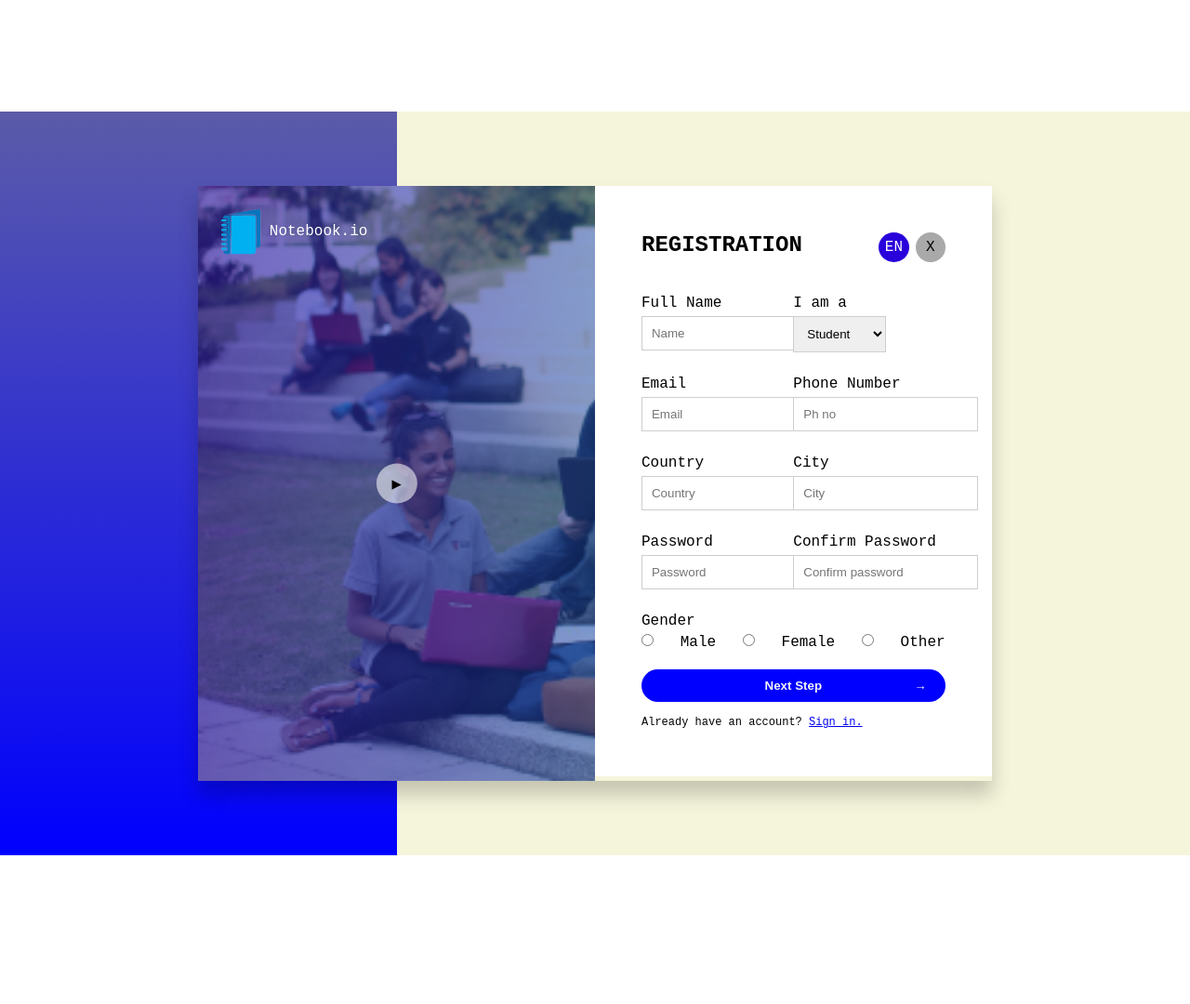
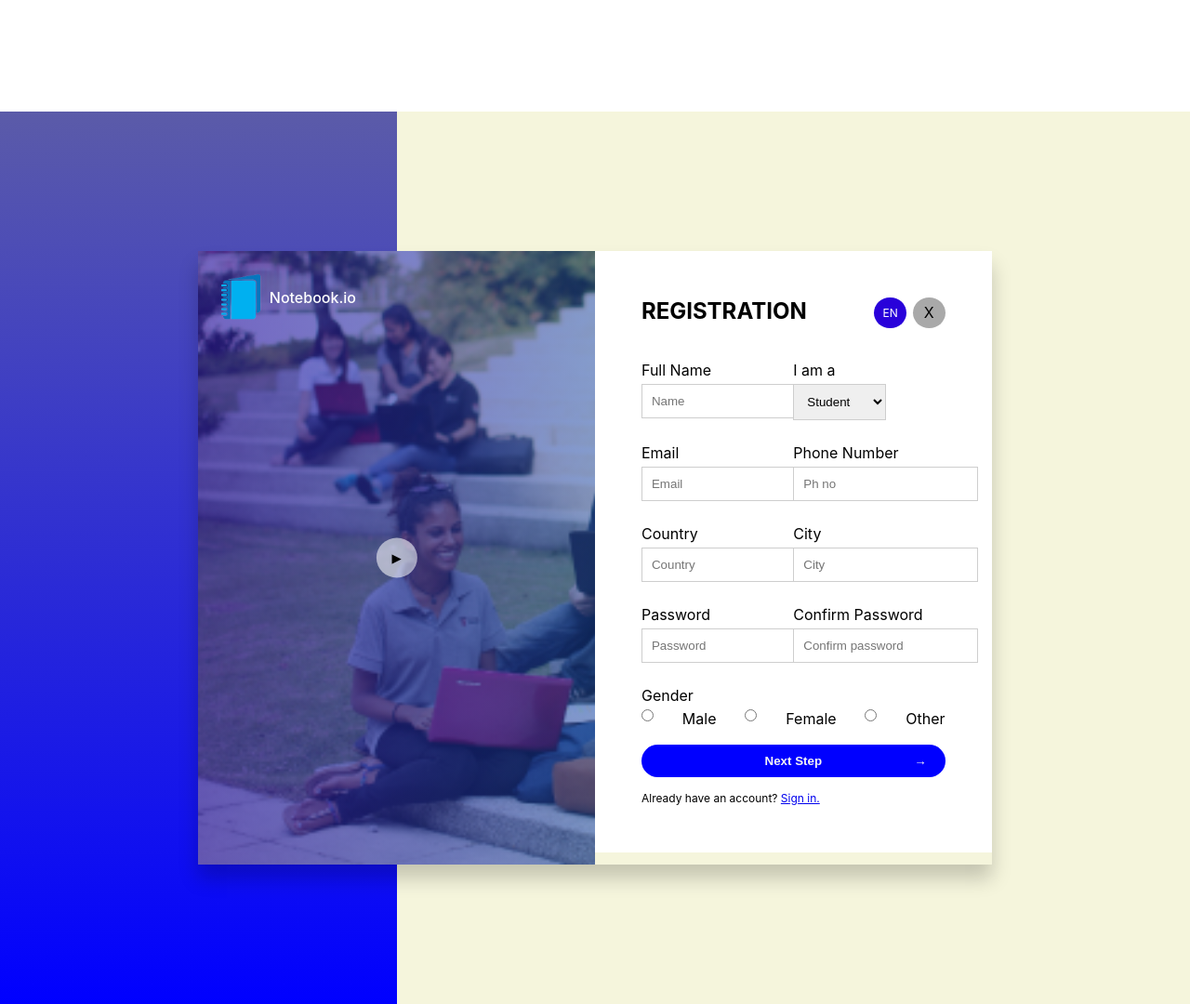
Before and after one commit to Sandip-Z/notebook.io_landing_page, a website: page index.html in a window 1280 px wide. Shown: the part 1480-2560 px from the top of the page at 93% size. Before the commit the page ends 2400 px from the top, so only its background shows below. Drawn offline with Linux system fonts and the light colour scheme.

Commit message:
[fix] make register screen 120vh [fix] already have an account font size 12px

```diff
--- a/sass/base/_base.scss
+++ b/sass/base/_base.scss
@@ -8,5 +8,7 @@ body {
   font-size: 16px;
   color: $color-grey;
   /* background-color: red; */
-  font-family: "Courier New", Courier, monospace;
+  // font-family: "Courier New", Courier, monospace;
+  font-family: -apple-system, BlinkMacSystemFont, "Segoe UI", Roboto, Oxygen,
+    Ubuntu, Cantarell, "Open Sans", "Helvetica Neue", sans-serif;
 }
--- a/sass/layout/_register.scss
+++ b/sass/layout/_register.scss
@@ -7,11 +7,11 @@
   &__sidepanel {
     background-image: linear-gradient(to top, blue, rgba(16, 16, 129, 0.685));
     display: block;
-    height: 100vh;
+    height: 120vh;
   }
   &__contentBox {
     background-color: beige;
-    height: 100vh;
+    height: 120vh;
     position: relative;
     &--content {
       position: absolute;
@@ -23,7 +23,7 @@
       &__videoBox {
         position: relative;
         width: 100%;
-        height: 640px;
+        height: 660px;
         padding-left: 25px;
         padding-top: 25px;
         background-image: linear-gradient(
@@ -70,12 +70,13 @@
   background-color: rgb(41, 1, 218);
   color: white;
   border-radius: 50%;
-  padding: 7px;
+  padding: 9px;
   margin: 0px 7px;
+  font-size: 12px;
 }
 
 .cross {
-  padding: 7px 11px;
+  padding: 6px 12px;
   background-color: darkgray;
   border-radius: 50%;
   color: black;
```
Also changed, not shown: css/style.css.
